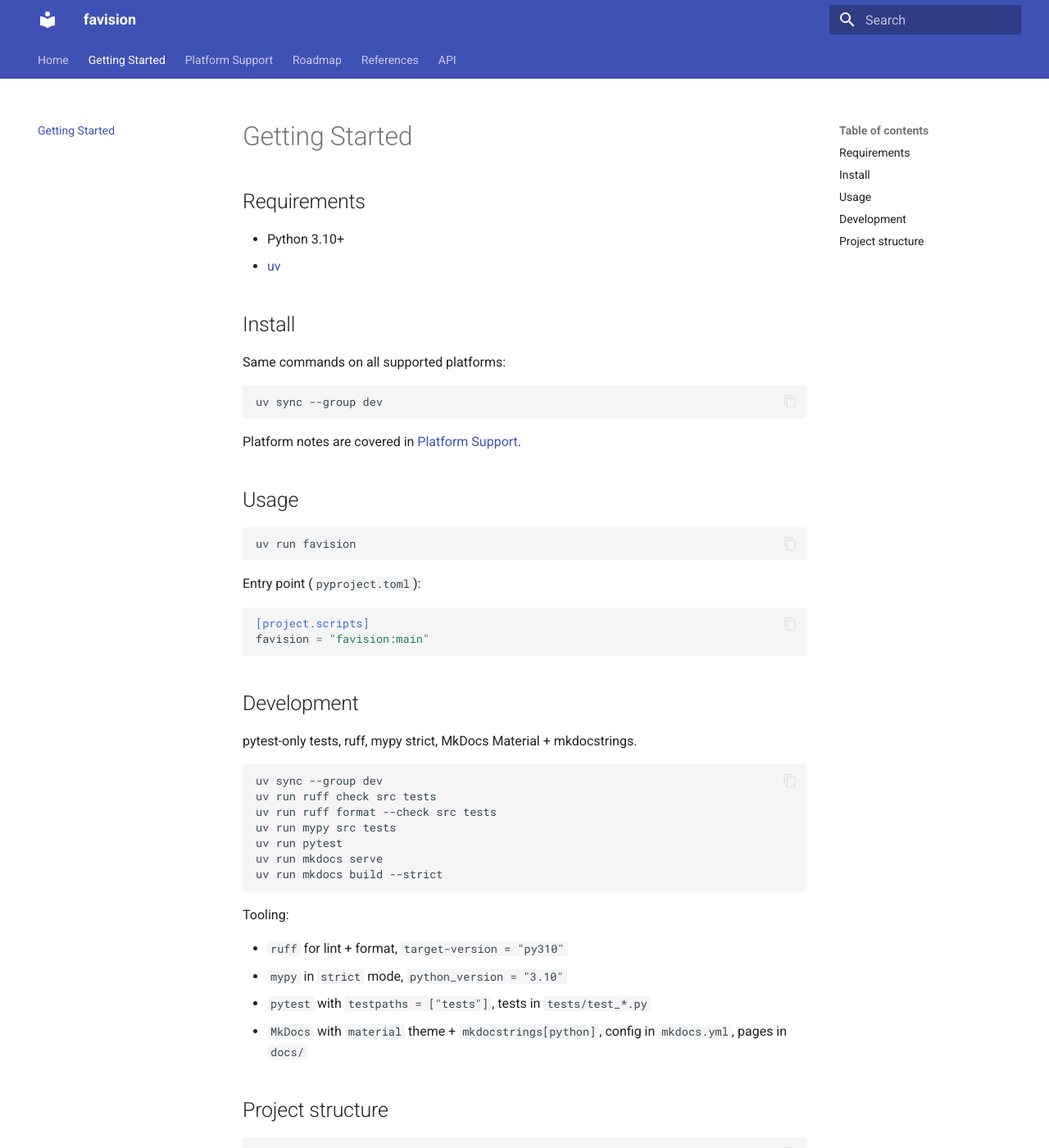
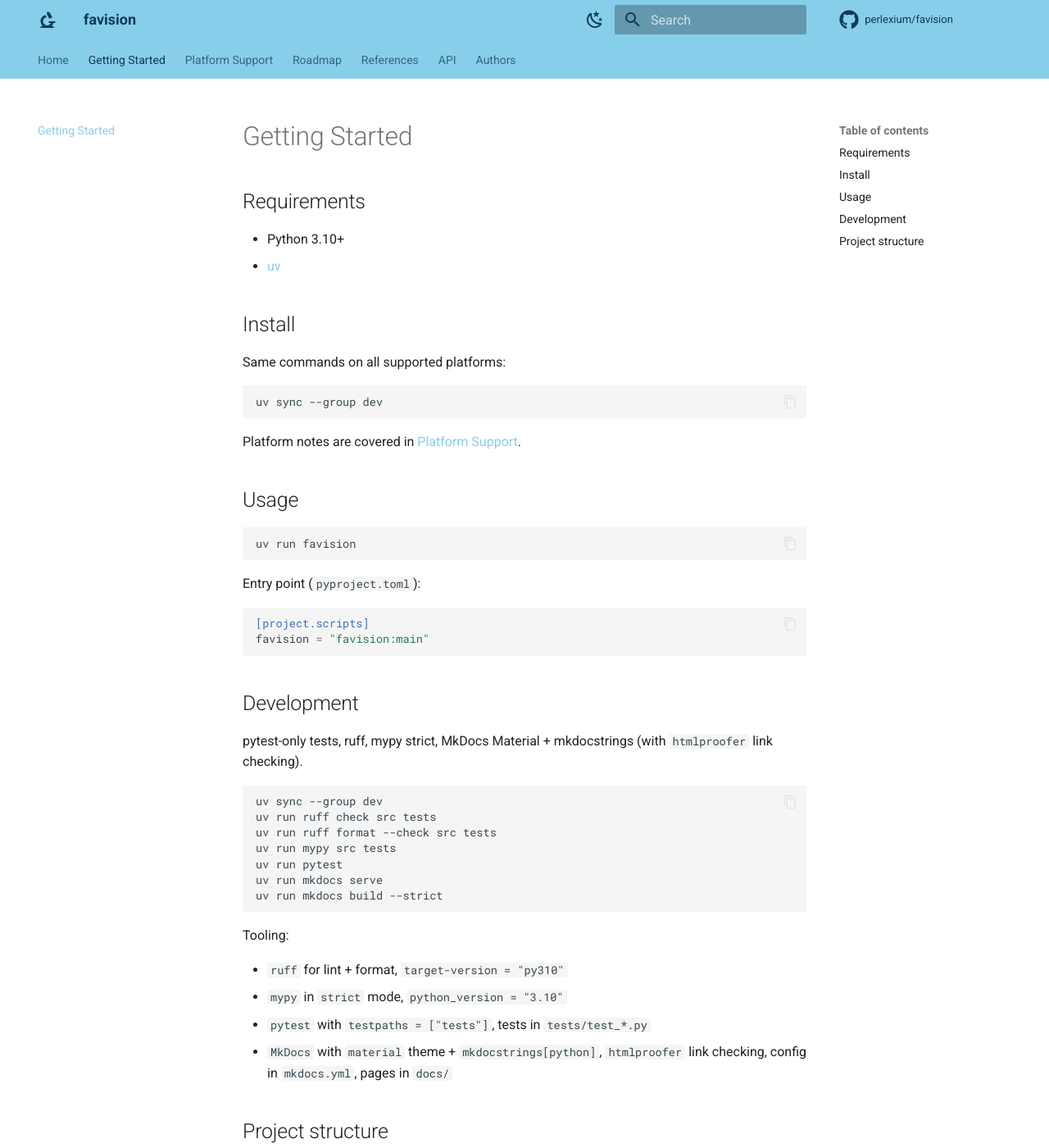
Before and after one commit to perlexium/favision, an MkDocs documentation site: the page built from docs/getting-started.md, in a window 1280 px wide and 1400 px high. Shown: the whole window at 82% size. Built offline with MkDocs 1.6.1 and Material for MkDocs 9.7.7, drawn with Linux system fonts in a browser that asks for light colours; comment, search, counter and statistics services are not loaded; some of the changed text lies outside the part shown.

Commit message:
docs: overhaul MkDocs site config, links and roadmap
- Add site_url/repo metadata and custom sky-blue palette (light + dark)
- Set microscope logo and favicon
- Enable tasklist, emoji, magiclink, snippets and Mermaid fences
- Add htmlproofer link checking (fails build on broken links)
- Make Project site / Demo links clickable; mark demo as private
- Add Authors page sourced from AUTHORS.md
- Update structure trees in README and getting-started

````diff
--- a/docs/getting-started.md
+++ b/docs/getting-started.md
@@ -30,7 +30,7 @@
 
 ## Development
 
-pytest-only tests, ruff, mypy strict, MkDocs Material + mkdocstrings.
+pytest-only tests, ruff, mypy strict, MkDocs Material + mkdocstrings (with `htmlproofer` link checking).
 
 ```bash
 uv sync --group dev
@@ -47,7 +47,7 @@
 - `ruff` for lint + format, `target-version = "py310"`
 - `mypy` in `strict` mode, `python_version = "3.10"`
 - `pytest` with `testpaths = ["tests"]`, tests in `tests/test_*.py`
-- `MkDocs` with `material` theme + `mkdocstrings[python]`, config in `mkdocs.yml`, pages in `docs/`
+- `MkDocs` with `material` theme + `mkdocstrings[python]`, `htmlproofer` link checking, config in `mkdocs.yml`, pages in `docs/`
 
 ## Project structure
 
@@ -57,11 +57,16 @@
 │   ├── __init__.py
 │   └── py.typed
 ├── tests/test_main.py
-├── docs/index.md
-├── docs/getting-started.md
-├── docs/platform.md
-├── docs/roadmap.md
-├── docs/api.md
+├── docs/
+│   ├── index.md
+│   ├── getting-started.md
+│   ├── platform.md
+│   ├── roadmap.md
+│   ├── references.md
+│   ├── api.md
+│   ├── authors.md
+│   ├── assets/favicon.svg
+│   └── stylesheets/extra.css
 ├── mkdocs.yml
 ├── pyproject.toml
 ├── README.md
--- /dev/null
+++ b/docs/stylesheets/extra.css
@@ -0,0 +1,22 @@
+/*
+ * favision — custom light sky-blue color scheme.
+ *
+ * Material is told to use custom colors via `theme.palette.primary/accent:
+ * custom` in mkdocs.yml; the actual values live here. The light-blue header
+ * needs dark text (`--md-primary-bg-color`) to keep sufficient contrast.
+ */
+
+[data-md-color-scheme="default"] {
+  --md-primary-fg-color: #87ceeb;
+  --md-primary-fg-color--light: #b8e2f2;
+  --md-primary-fg-color--dark: #4fb3d9;
+  --md-primary-bg-color: #0d3b52;
+  --md-accent-fg-color: #1c7fb0;
+}
+
+[data-md-color-scheme="slate"] {
+  --md-primary-fg-color: #1f6f8b;
+  --md-primary-fg-color--light: #2a86a6;
+  --md-primary-fg-color--dark: #185b72;
+  --md-accent-fg-color: #7dd3fc;
+}
--- a/mkdocs.yml
+++ b/mkdocs.yml
@@ -1,20 +1,92 @@
 site_name: favision
 site_description: FA Vision Jalisco — automated Failure Analysis (FA) image analysis for electronic and semiconductor components
 site_author: sealtielfreak
+site_url: https://perlexium.github.io/favision/
+repo_url: https://github.com/perlexium/favision
+repo_name: perlexium/favision
+edit_uri: edit/main/docs/
+copyright: Copyright &copy; 2026 FA Vision Jalisco
 
 theme:
   name: material
+  language: en
+  favicon: assets/favicon.svg
+  icon:
+    logo: material/microscope
+    repo: fontawesome/brands/github
   features:
     - navigation.tabs
     - navigation.sections
+    - navigation.indexes
+    - navigation.instant
+    - navigation.instant.prefetch
+    - navigation.tracking
+    - navigation.top
+    - navigation.footer
+    - toc.follow
     - content.code.copy
+    - content.code.annotate
+    - content.tabs.link
+    - content.tooltips
+    - search.suggest
+    - search.highlight
+    - search.share
+  palette:
+    - scheme: default
+      primary: custom
+      accent: custom
+      toggle:
+        icon: material/weather-night
+        name: Switch to dark mode
+    - scheme: slate
+      primary: custom
+      accent: custom
+      toggle:
+        icon: material/weather-sunny
+        name: Switch to light mode
+
+extra_css:
+  - stylesheets/extra.css
+
+extra:
+  social:
+    - icon: fontawesome/brands/github
+      link: https://github.com/perlexium/favision
+      name: favision on GitHub
 
 markdown_extensions:
   - admonition
+  - attr_list
+  - md_in_html
+  - def_list
+  - footnotes
+  - tables
+  - abbr
   - pymdownx.details
-  - pymdownx.superfences
+  - pymdownx.superfences:
+      custom_fences:
+        - name: mermaid
+          class: mermaid
+          format: !!python/name:pymdownx.superfences.fence_code_format
   - pymdownx.highlight:
       anchor_linenums: true
+  - pymdownx.inlinehilite
+  - pymdownx.snippets:
+      base_path: ["."]
+      check_paths: true
+  - pymdownx.tabbed:
+      alternate_style: true
+  - pymdownx.magiclink
+  - pymdownx.keys
+  - pymdownx.caret
+  - pymdownx.tilde
+  - pymdownx.mark
+  - pymdownx.tasklist:
+      custom_checkbox: true
+      clickable_checkbox: false
+  - pymdownx.emoji:
+      emoji_index: !!python/name:material.extensions.emoji.twemoji
+      emoji_generator: !!python/name:material.extensions.emoji.to_svg
   - toc:
       permalink: true
 
@@ -25,6 +97,10 @@
         python:
           options:
             show_source: true
+  - htmlproofer:
+      enabled: true
+      raise_error: true
+      validate_external_urls: false
 
 nav:
   - Home: index.md
@@ -33,3 +109,4 @@
   - Roadmap: roadmap.md
   - References: references.md
   - API: api.md
+  - Authors: authors.md
--- a/pyproject.toml
+++ b/pyproject.toml
@@ -61,6 +61,7 @@
     "mkdocs>=1.6.0",
     "mkdocs-material>=9.6.0",
     "mkdocstrings[python]>=0.28.0",
+    "mkdocs-htmlproofer-plugin>=1.3.0",
 ]
 
 [build-system]
````
Also changed, not shown: README.md (+13 -8 lines), docs/authors.md (added, +5 -0 lines), docs/index.md (+2 -2 lines), docs/assets/favicon.svg (added), 1 other file.
